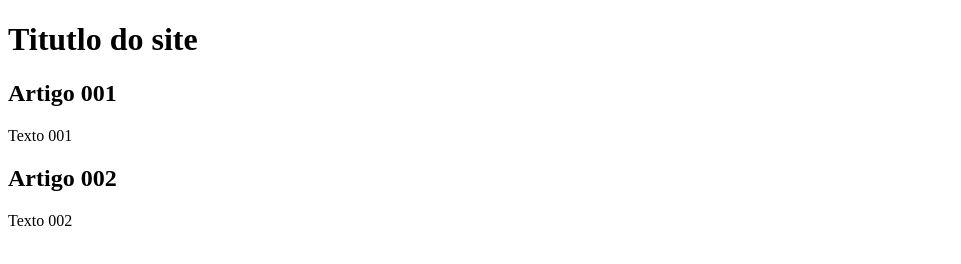
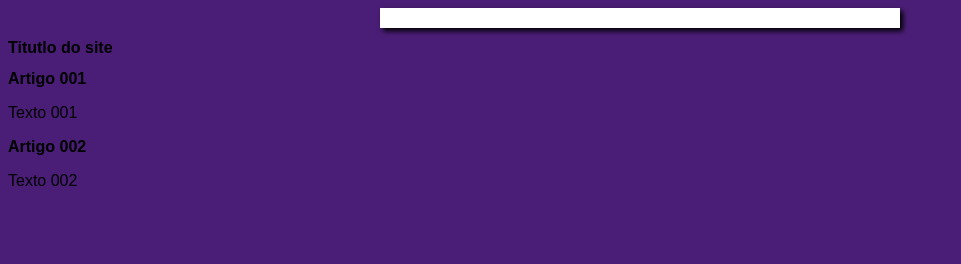
Before and after one commit to joao-marcos-jao/Projeto-site-atividade-curso-git, a plain HTML site: page index.html in a window 1280 px wide. Shown: the whole page, without its empty margins (0-961 px from the left). Drawn offline with Linux system fonts and the light colour scheme.

Commit message:
iniciei design

```diff
--- /dev/null
+++ b/esttilos/style.css
@@ -0,0 +1,17 @@
+*{
+font-family:Arial, Helvetica, sans-serif;
+font-size :16px
+}
+
+body{
+background-color: rgb(74, 30, 118);
+
+}
+
+main{
+background-color: white;
+width: 500px;
+margin: auto;
+padding: 10px;
+box-shadow: 3px 3px 5px black;
+}
--- a/index.html
+++ b/index.html
@@ -5,6 +5,7 @@
         <meta charset="utf-8">
         <meta http-equiv="X-UA-Compatible" content="IE=edge">
         <title>Titulo do site</title>
+        <link rel="stylesheet" href="esttilos/style.css">
         <meta name="description" content="">
         <meta name="viewport" content="width=device-width, initial-scale=1">
         <link rel="stylesheet" href="">
```
